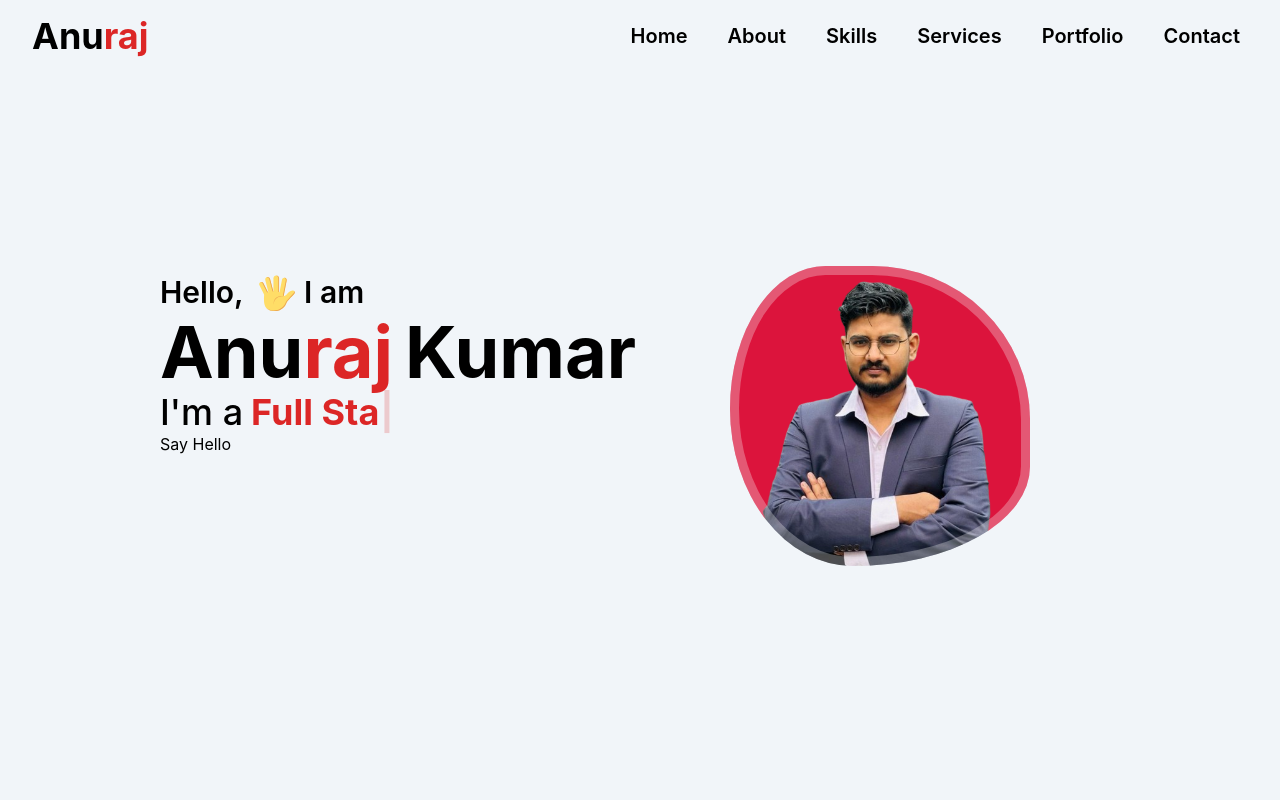
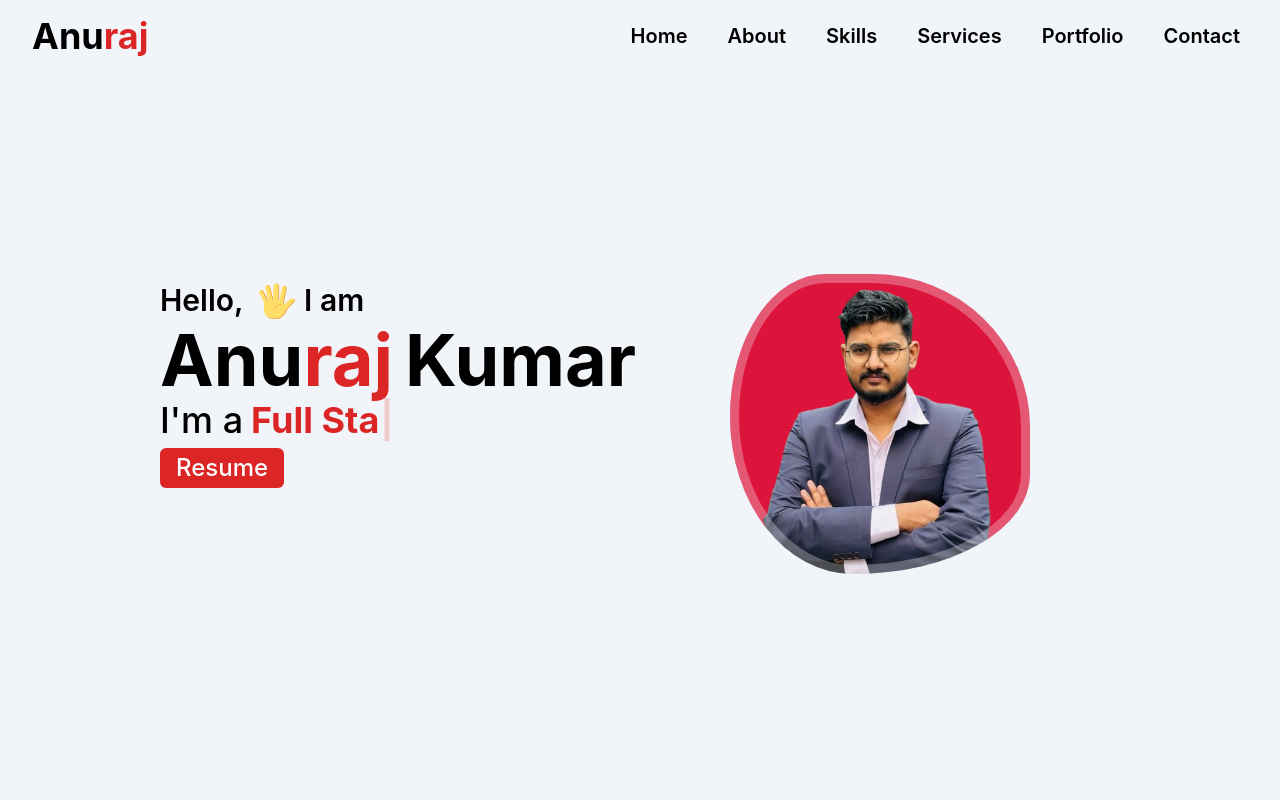
Before and after one commit to anurajkumar23/Portfolio-Website, a React (Create React App) app: page / in a window 1280 px wide. Shown: the top 800 px of the page. Built offline with nearby package versions, Linux system fonts and the light colour scheme.

Commit message:
home page created

```diff
--- a/src/App.js
+++ b/src/App.js
@@ -13,7 +13,7 @@ const App = () => {
     <div>
       <Header/>
     <main className= 'main'>
-      <div className='py-4'>
+      <div className='py-6'>
         <Home />
         <About/>
         <Skills/>
--- a/src/components/home/Data.jsx
+++ b/src/components/home/Data.jsx
@@ -77,7 +77,10 @@ const Data = () => {
         <h1>I'm a</h1>
        <div id="typewriter" className="text-red-600 font-bold md:text-4xl text-2xl "></div>
       </div>
-      <a href="#contact" className="button button--flex">
+      <div className="pt-2">
+        <button className="bg-red-600 text-white text-2xl font-medium p-1 px-4 rounded-md cursor-pointer">Resume</button>
+      </div>
+      {/* <a href="#contact" className="button button--flex">
         Say Hello
         <svg
           class="button__icon"
@@ -96,7 +99,7 @@ const Data = () => {
             fill="var(--container-color)"
           ></path>
         </svg>
-      </a>
+      </a> */}
     </div>
   );
 };
```
